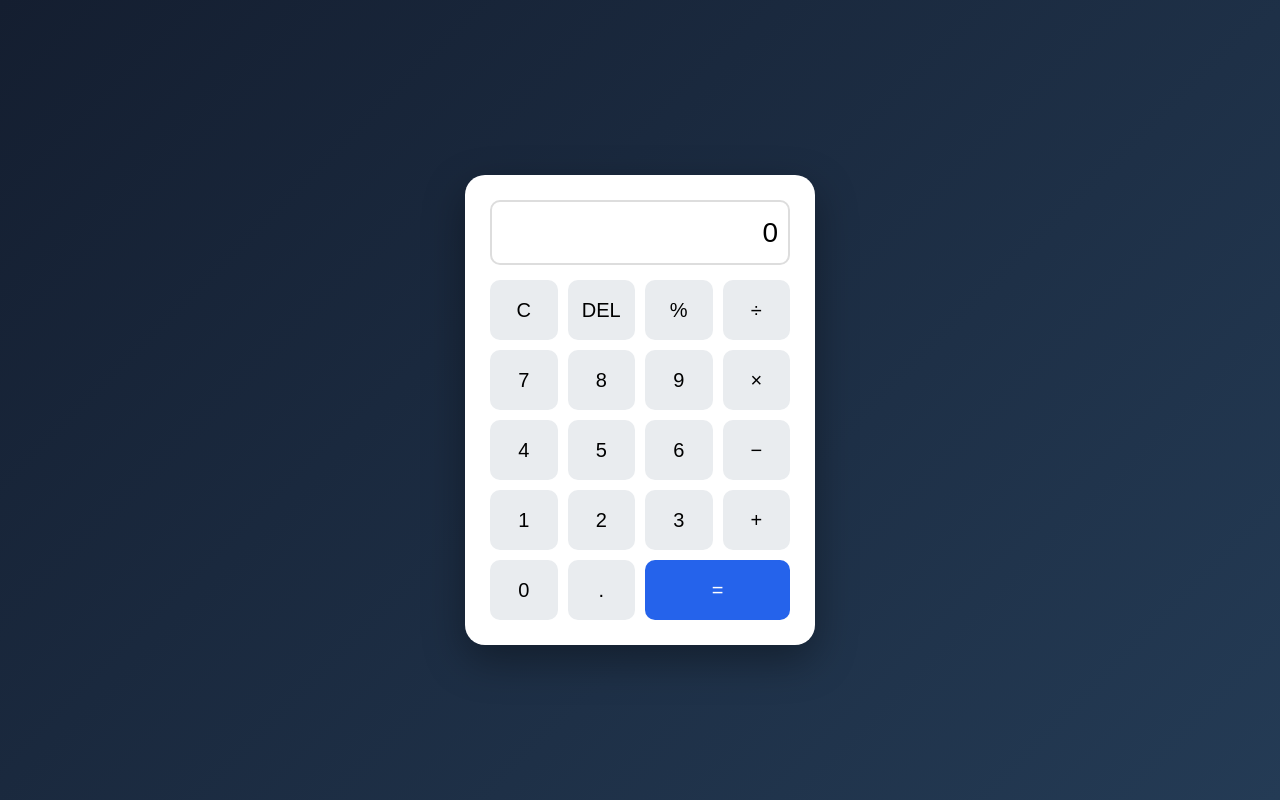
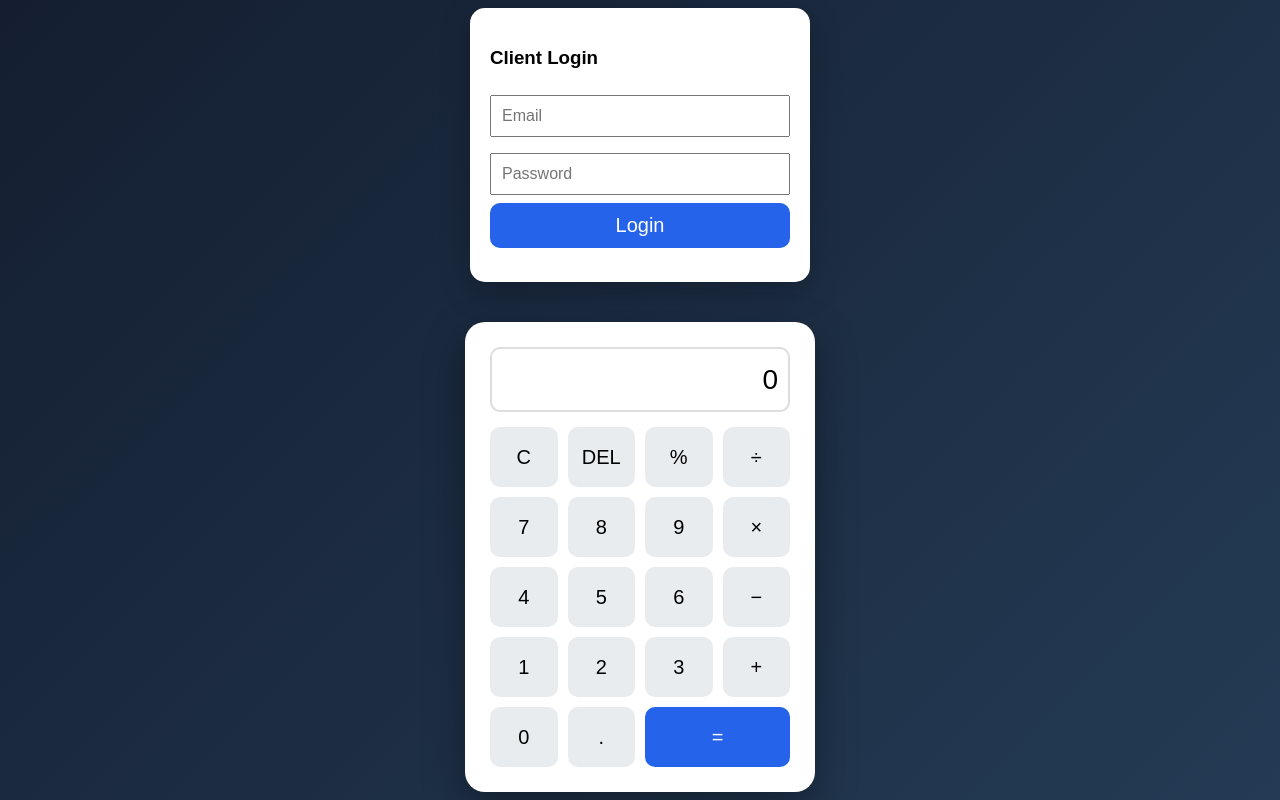
Before and after one commit to USHARANI381/payments-calculator, a plain HTML site: page index.html in a window 1280 px wide. Drawn offline with nearby package versions, Linux system fonts and the light colour scheme; no server answers.

Commit message:
Update index.html

```diff
--- a/index.html
+++ b/index.html
@@ -8,6 +8,7 @@
     <script src="https://cdn.jsdelivr.net/npm/@supabase/supabase-js@2"></script>
 
     <style>
+
         body {
             font-family: Arial, sans-serif;
             background: linear-gradient(135deg, #141e30, #243b55);
@@ -97,11 +98,56 @@
             background: #2563eb;
             color: white;
         }
+        #loginPanel {
+    background: white;
+    padding: 20px;
+    margin-bottom: 20px;
+    border-radius: 15px;
+    width: 300px;
+    box-shadow: 0 10px 30px rgba(0,0,0,0.25);
+}
+
+#loginPanel input {
+    width: 100%;
+    box-sizing: border-box;
+    padding: 10px;
+    margin: 8px 0;
+    font-size: 16px;
+}
+
+#loginPanel button {
+    width: 100%;
+    height: 45px;
+    background: #2563eb;
+    color: white;
+}
+
+#loginMessage {
+    font-size: 14px;
+}
     </style>
 </head>
 
 <body>
+<div id="loginPanel">
+    <h3>Client Login</h3>
 
+    <input
+        type="email"
+        id="emailInput"
+        placeholder="Email"
+    >
+
+    <input
+        type="password"
+        id="passwordInput"
+        placeholder="Password"
+    >
+
+    <button onclick="login()">Login</button>
+
+    <p id="loginMessage"></p>
+</div>
     <div id="settingsPanel">
         <h3>Client Settings</h3>
 
@@ -164,6 +210,28 @@
     </div>
 
 <script>
+    async function login() {
+
+    const email = document.getElementById("emailInput").value;
+    const password = document.getElementById("passwordInput").value;
+
+    const { error } = await supabaseClient.auth.signInWithPassword({
+        email: email,
+        password: password
+    });
+
+    if (error) {
+        document.getElementById("loginMessage").textContent =
+            "Login failed: " + error.message;
+        return;
+    }
+
+    document.getElementById("loginMessage").textContent =
+        "Login successful!";
+
+    document.getElementById("loginPanel").style.display = "none";
+    document.getElementById("settingsPanel").style.display = "block";
+}
 
     // =========================================================
     // SUPABASE CONNECTION
```
